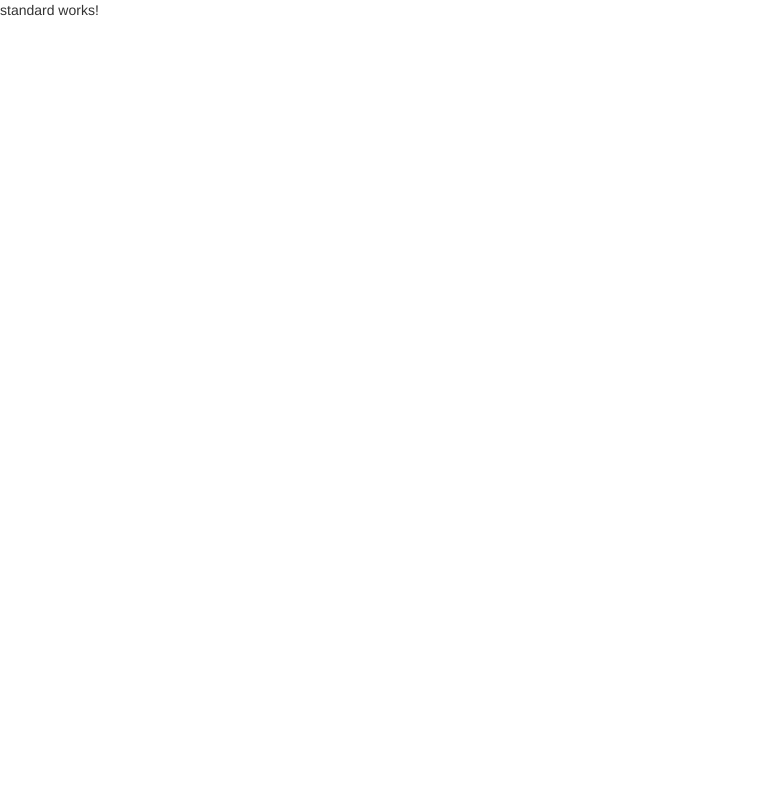
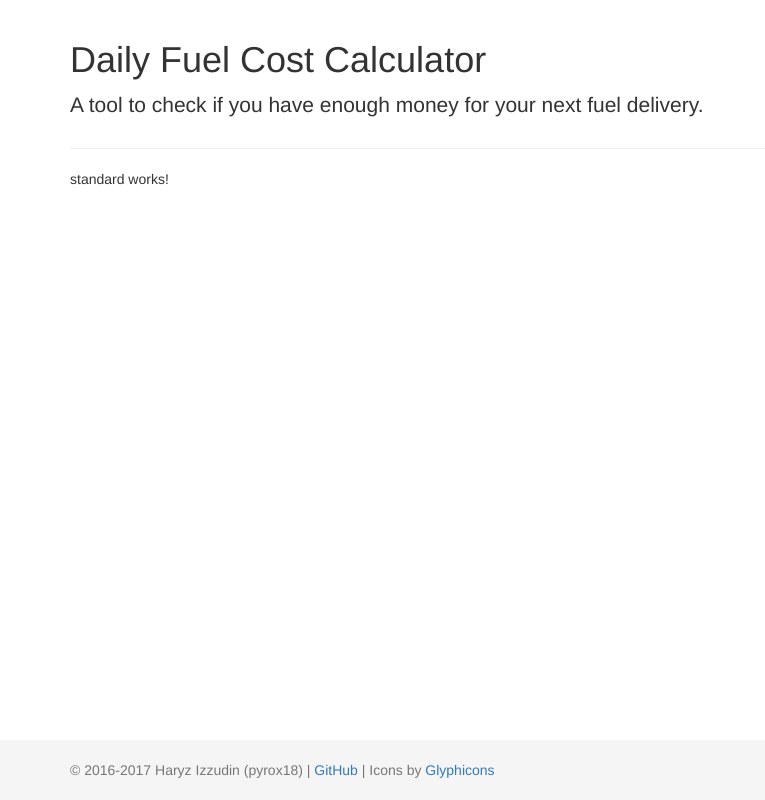
Before and after one commit to pyrox18/daily-fuel-cost-calculator, an Angular app: page /standard in a window 1280 px wide. Shown: the whole page, without its empty margins (0-765 px from the left). Built offline with nearby package versions, Linux system fonts and the light colour scheme.

Commit message:
Design index.html layout

```diff
--- a/src/index.html
+++ b/src/index.html
@@ -1,14 +1,31 @@
 <!doctype html>
 <html>
+
 <head>
-  <meta charset="utf-8">
-  <title>DailyFuelCostCalculator</title>
+  <meta http-equiv="X-UA-Compatible" content="IE=edge">
+  <meta name="viewport" content="width=device-width, initial-scale=1, maximum-scale=1, user-scalable=no">
+
+  <title>Daily Fuel Cost Calculator</title>
   <base href="/">
 
-  <meta name="viewport" content="width=device-width, initial-scale=1">
   <link rel="icon" type="image/x-icon" href="favicon.ico">
 </head>
+
 <body>
-  <app-root>Loading...</app-root>
+  <div class="container">
+    <div class="page-header">
+      <h1>Daily Fuel Cost Calculator</h1>
+      <p class="lead">A tool to check if you have enough money for your next fuel delivery.</p>
+    </div>
+    <app-root>Loading...</app-root>
+  </div>
+
+  <footer class="footer">
+    <div class="container">
+      <p class="text-muted">&copy; 2016-2017 Haryz Izzudin (pyrox18) | <a href="https://github.com/pyrox18/daily-fuel-cost-calculator">GitHub</a> |
+        Icons by <a href="https://glyphicons.com">Glyphicons</a></p>
+    </div>
+  </footer>
 </body>
+
 </html>
--- a/src/styles.css
+++ b/src/styles.css
@@ -1 +1,22 @@
 /* You can add global styles to this file, and also import other style files */
+
+html
+{
+  position: relative;
+  min-height: 100%;
+}
+body
+{
+  /* Margin bottom by footer height */
+  margin-bottom: 60px;
+}
+.footer
+{
+  position: absolute;
+  bottom: 0;
+  width: 100%;
+  /* Set the fixed height of the footer here */
+  height: 60px;
+  background-color: #f5f5f5;
+  padding-top: 20px;
+}
```
